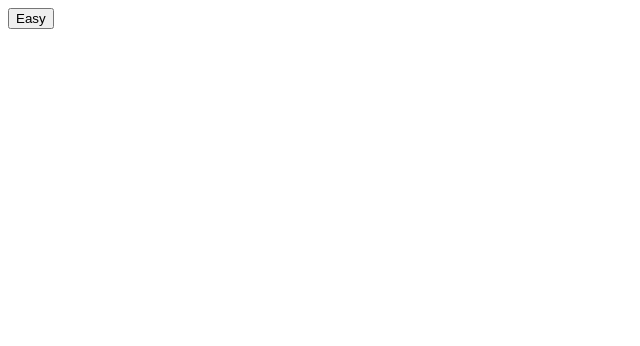
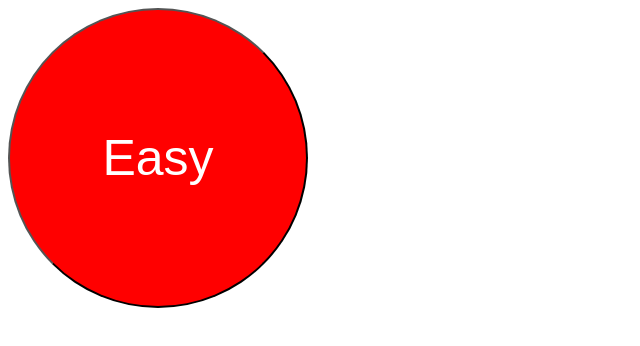
Before and after one commit to ChinnKenneth/ChinnKenneth.github.io, a plain HTML site: page that_was_easy/index.html in a window 1280 px wide. Shown: the whole page, without its empty margins (0-640 px from the left). Drawn offline with nearby package versions, Linux system fonts and the light colour scheme.

Commit message:
Add keuy binding to that was easy button

```diff
--- a/that_was_easy/main.js
+++ b/that_was_easy/main.js
@@ -4,3 +4,11 @@ thatwasEasy.play();
 }
 
 $("#easy").on("click", sayThatWasEasy);
+
+$(document).keypress(delegateKeypress);
+
+function delegateKeypress(event) {
+    if (event.charCode == 32) {
+        $("#easy").trigger("click");
+    }
+}
--- a/that_was_easy/styles.css
+++ b/that_was_easy/styles.css
@@ -1 +1,9 @@
-#easy
+#easy {
+    width: 300px;
+    height: 300px;
+    border-radius: 150px;
+    border-color: black;
+    background-color: red;
+    font-size: 50px;
+    color: white;
+}
```
